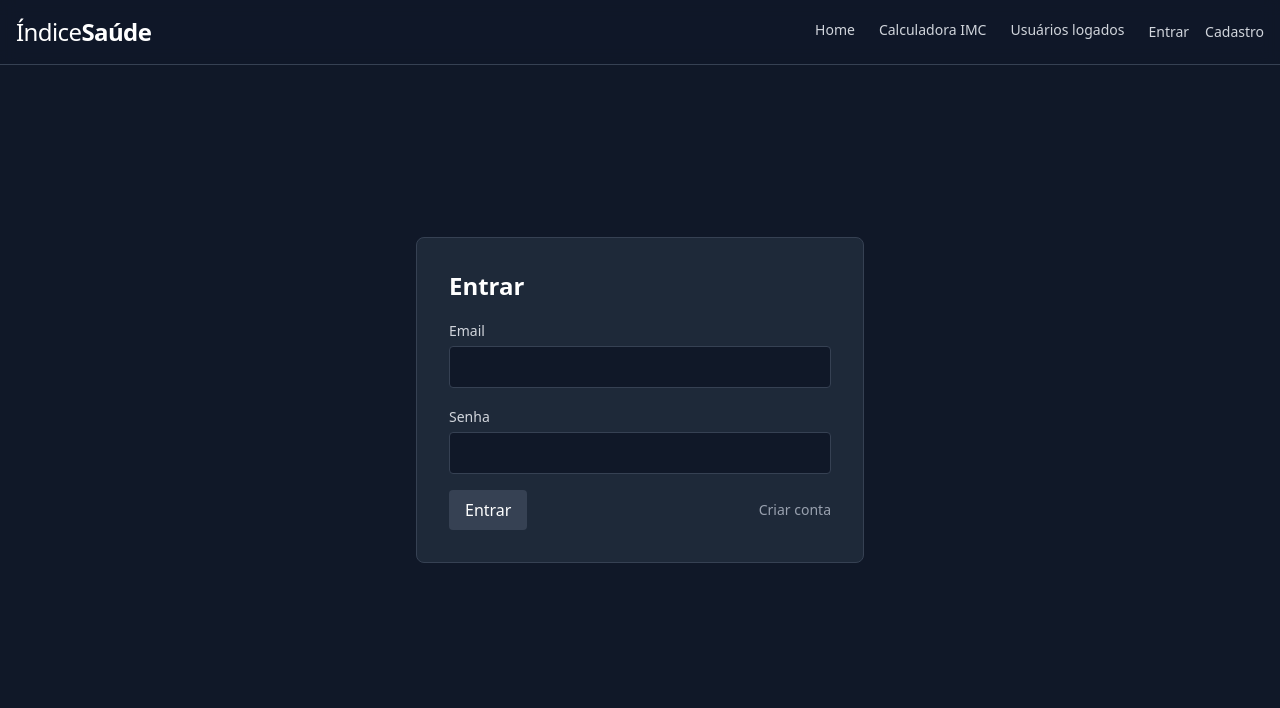
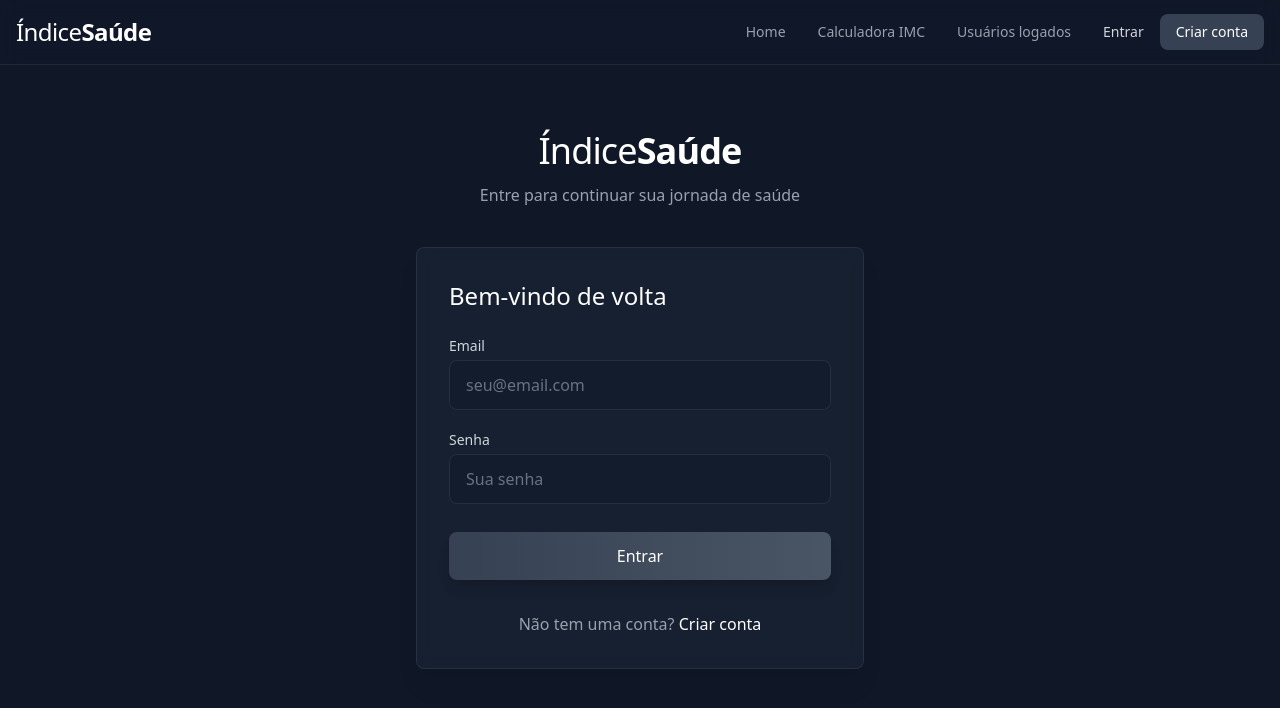
Before and after one commit to ViniciusRibeiroLopes/CalculadoraIMC_React, a React (Vite) app: page /login in a window 1280 px wide. Shown: the top 708 px of the page. Built offline with nearby package versions, Linux system fonts and the light colour scheme.

Commit message:
style: Revamp authentication UI for login and registration with improved styling and user experience

```diff
--- a/src/components/Auth/Login.jsx
+++ b/src/components/Auth/Login.jsx
@@ -20,46 +20,75 @@ export default function Login() {
   };
 
   return (
-    <div className="min-h-screen bg-gray-900 flex items-center justify-center">
-      <div className="w-full max-w-md bg-gray-800 p-8 rounded-lg border border-gray-700">
-        <h2 className="text-2xl font-bold text-white mb-4">Entrar</h2>
-        {error && <div className="text-red-400 mb-4">{error}</div>}
-        <form onSubmit={submit} className="space-y-4">
+    <div className="min-h-screen bg-gray-900 flex items-center justify-center px-4">
+      <div className="w-full max-w-md">
+        <div className="text-center mb-10">
+          <h1 className="text-4xl font-light tracking-tight text-white mb-3">
+            Índice<span className="font-bold">Saúde</span>
+          </h1>
+          <p className="text-gray-400">
+            Entre para continuar sua jornada de saúde
+          </p>
+        </div>
+
+        <div className="bg-gray-800/50 backdrop-blur-sm p-8 rounded-lg border border-gray-700/50 shadow-xl">
+          <h2 className="text-2xl font-light text-white mb-6">
+            Bem-vindo de volta
+          </h2>
+
+          {error && (
+            <div className="mb-6 p-4 bg-red-500/10 border border-red-500/20 rounded-lg">
+              <p className="text-red-400 text-sm">{error}</p>
+            </div>
+          )}
+
+          <form onSubmit={submit} className="space-y-5">
             <div>
-            <label className="text-sm text-gray-300">Email</label>
+              <label className="text-sm text-gray-300 mb-1 block">Email</label>
               <input
-              className="w-full mt-1 px-3 py-2 rounded bg-gray-900 border border-gray-700 text-white"
+                className="w-full px-4 py-3 rounded-lg bg-gray-900/50 border border-gray-700/50 text-white placeholder-gray-500 focus:outline-none focus:border-gray-600 transition-colors"
                 value={email}
                 onChange={(e) => setEmail(e.target.value)}
                 type="email"
+                placeholder="seu@email.com"
                 required
               />
             </div>
 
             <div>
-            <label className="text-sm text-gray-300">Senha</label>
+              <label className="text-sm text-gray-300 mb-1 block">Senha</label>
               <input
-              className="w-full mt-1 px-3 py-2 rounded bg-gray-900 border border-gray-700 text-white"
+                className="w-full px-4 py-3 rounded-lg bg-gray-900/50 border border-gray-700/50 text-white placeholder-gray-500 focus:outline-none focus:border-gray-600 transition-colors"
                 value={password}
                 onChange={(e) => setPassword(e.target.value)}
                 type="password"
+                placeholder="Sua senha"
                 required
               />
             </div>
 
-          <div className="flex items-center justify-between">
-            <button className="px-4 py-2 bg-gray-700 text-white rounded">
+            <div className="pt-2">
+              <button
+                type="submit"
+                className="w-full bg-gradient-to-r from-gray-700 to-gray-600 text-white py-3 rounded-lg font-medium hover:from-gray-600 hover:to-gray-500 transition-all duration-300 shadow-lg"
+              >
                 Entrar
               </button>
+            </div>
+          </form>
+
+          <div className="mt-8 text-center">
+            <p className="text-gray-400">
+              Não tem uma conta?{" "}
               <button
-              type="button"
                 onClick={() => navigate("/register")}
-              className="text-sm text-gray-400 hover:text-white"
+                className="text-white hover:text-gray-300 transition-colors font-medium"
               >
                 Criar conta
               </button>
+            </p>
           </div>
-        </form>
+        </div>
       </div>
     </div>
   );
--- a/src/components/Auth/Register.jsx
+++ b/src/components/Auth/Register.jsx
@@ -21,56 +21,84 @@ export default function Register() {
   };
 
   return (
-    <div className="min-h-screen bg-gray-900 flex items-center justify-center">
-      <div className="w-full max-w-md bg-gray-800 p-8 rounded-lg border border-gray-700">
-        <h2 className="text-2xl font-bold text-white mb-4">Criar Conta</h2>
-        {error && <div className="text-red-400 mb-4">{error}</div>}
-        <form onSubmit={submit} className="space-y-4">
+    <div className="min-h-screen bg-gray-900 flex items-center justify-center px-4">
+      <div className="w-full max-w-md">
+        <div className="text-center mb-10">
+          <h1 className="text-4xl font-light tracking-tight text-white mb-3">
+            Índice<span className="font-bold">Saúde</span>
+          </h1>
+          <p className="text-gray-400">Crie sua conta para começar</p>
+        </div>
+
+        <div className="bg-gray-800/50 backdrop-blur-sm p-8 rounded-lg border border-gray-700/50 shadow-xl">
+          <h2 className="text-2xl font-light text-white mb-6">
+            Criar nova conta
+          </h2>
+
+          {error && (
+            <div className="mb-6 p-4 bg-red-500/10 border border-red-500/20 rounded-lg">
+              <p className="text-red-400 text-sm">{error}</p>
+            </div>
+          )}
+
+          <form onSubmit={submit} className="space-y-5">
             <div>
-            <label className="text-sm text-gray-300">Nome</label>
+              <label className="text-sm text-gray-300 mb-1 block">Nome</label>
               <input
-              className="w-full mt-1 px-3 py-2 rounded bg-gray-900 border border-gray-700 text-white"
+                className="w-full px-4 py-3 rounded-lg bg-gray-900/50 border border-gray-700/50 text-white placeholder-gray-500 focus:outline-none focus:border-gray-600 transition-colors"
                 value={name}
                 onChange={(e) => setName(e.target.value)}
+                placeholder="Seu nome"
                 required
               />
             </div>
 
             <div>
-            <label className="text-sm text-gray-300">Email</label>
+              <label className="text-sm text-gray-300 mb-1 block">Email</label>
               <input
-              className="w-full mt-1 px-3 py-2 rounded bg-gray-900 border border-gray-700 text-white"
+                className="w-full px-4 py-3 rounded-lg bg-gray-900/50 border border-gray-700/50 text-white placeholder-gray-500 focus:outline-none focus:border-gray-600 transition-colors"
                 value={email}
                 onChange={(e) => setEmail(e.target.value)}
                 type="email"
+                placeholder="seu@email.com"
                 required
               />
             </div>
 
             <div>
-            <label className="text-sm text-gray-300">Senha</label>
+              <label className="text-sm text-gray-300 mb-1 block">Senha</label>
               <input
-              className="w-full mt-1 px-3 py-2 rounded bg-gray-900 border border-gray-700 text-white"
+                className="w-full px-4 py-3 rounded-lg bg-gray-900/50 border border-gray-700/50 text-white placeholder-gray-500 focus:outline-none focus:border-gray-600 transition-colors"
                 value={password}
                 onChange={(e) => setPassword(e.target.value)}
                 type="password"
+                placeholder="Escolha uma senha"
                 required
               />
             </div>
 
-          <div className="flex items-center justify-between">
-            <button className="px-4 py-2 bg-gray-700 text-white rounded">
-              Criar
-            </button>
+            <div className="pt-2">
               <button
-              type="button"
-              onClick={() => navigate("/login")}
-              className="text-sm text-gray-400 hover:text-white"
+                type="submit"
+                className="w-full bg-gradient-to-r from-gray-700 to-gray-600 text-white py-3 rounded-lg font-medium hover:from-gray-600 hover:to-gray-500 transition-all duration-300 shadow-lg"
               >
-              Já tenho conta
+                Criar conta
               </button>
             </div>
           </form>
+
+          <div className="mt-8 text-center">
+            <p className="text-gray-400">
+              Já tem uma conta?{" "}
+              <button
+                onClick={() => navigate("/login")}
+                className="text-white hover:text-gray-300 transition-colors font-medium"
+              >
+                Fazer login
+              </button>
+            </p>
+          </div>
+        </div>
       </div>
     </div>
   );
--- a/src/components/Navbar.jsx
+++ b/src/components/Navbar.jsx
@@ -6,6 +6,7 @@ export default function Navbar() {
   const navigate = useNavigate();
   const [isOpen, setIsOpen] = useState(false);
   const [user, setUser] = useState(getCurrentUser());
+  const [userMenuOpen, setUserMenuOpen] = useState(false);
   const currentPath = window.location.pathname;
 
   useEffect(() => {
@@ -13,8 +14,28 @@ export default function Navbar() {
     return unsub;
   }, []);
 
+  // Fecha menus quando clica fora
+  useEffect(() => {
+    const closeMenus = () => {
+      setIsOpen(false);
+      setUserMenuOpen(false);
+    };
+    window.addEventListener("click", closeMenus);
+    return () => window.removeEventListener("click", closeMenus);
+  }, []);
+
+  const handleMenuClick = (e) => {
+    e.stopPropagation(); // Previne que o click chegue no listener global
+    setIsOpen(!isOpen);
+  };
+
+  const handleUserMenuClick = (e) => {
+    e.stopPropagation(); // Previne que o click chegue no listener global
+    setUserMenuOpen(!userMenuOpen);
+  };
+
   return (
-    <nav className="fixed top-0 left-0 right-0 bg-gray-900/80 backdrop-blur-sm border-b border-gray-700 z-50">
+    <nav className="fixed top-0 left-0 right-0 bg-gray-900/80 backdrop-blur-sm border-b border-gray-800 z-50">
       <div className="container mx-auto px-4">
         <div className="flex items-center justify-between h-16">
           <div
@@ -26,65 +47,106 @@ export default function Navbar() {
             </div>
           </div>
 
-          <div className="hidden md:flex items-center space-x-6">
+          <div className="hidden md:flex items-center space-x-8">
             <button
               onClick={() => navigate("/")}
-              className={`text-sm font-medium pb-1 transition-colors ${
-                currentPath === "/"
-                  ? "border-b-2 border-gray-400 text-white"
-                  : "text-gray-300 hover:text-white"
+              className={`text-sm font-medium transition-all hover:text-white relative group ${
+                currentPath === "/" ? "text-white" : "text-gray-400"
               }`}
             >
               Home
+              <div
+                className={`absolute bottom-0 left-0 w-full h-0.5 bg-gray-400 transform origin-left transition-transform duration-300 ${
+                  currentPath === "/"
+                    ? "scale-x-100"
+                    : "scale-x-0 group-hover:scale-x-100"
+                }`}
+              ></div>
             </button>
+
             <button
               onClick={() => navigate("/imc")}
-              className={`text-sm font-medium pb-1 transition-colors ${
-                currentPath === "/imc"
-                  ? "border-b-2 border-gray-400 text-white"
-                  : "text-gray-300 hover:text-white"
+              className={`text-sm font-medium transition-all hover:text-white relative group ${
+                currentPath === "/imc" ? "text-white" : "text-gray-400"
               }`}
             >
               Calculadora IMC
+              <div
+                className={`absolute bottom-0 left-0 w-full h-0.5 bg-gray-400 transform origin-left transition-transform duration-300 ${
+                  currentPath === "/imc"
+                    ? "scale-x-100"
+                    : "scale-x-0 group-hover:scale-x-100"
+                }`}
+              ></div>
             </button>
 
             <button
               onClick={() => navigate("/users")}
-              className={`text-sm font-medium pb-1 transition-colors ${
-                currentPath === "/users"
-                  ? "border-b-2 border-gray-400 text-white"
-                  : "text-gray-300 hover:text-white"
+              className={`text-sm font-medium transition-all hover:text-white relative group ${
+                currentPath === "/users" ? "text-white" : "text-gray-400"
               }`}
             >
               Usuários logados
+              <div
+                className={`absolute bottom-0 left-0 w-full h-0.5 bg-gray-400 transform origin-left transition-transform duration-300 ${
+                  currentPath === "/users"
+                    ? "scale-x-100"
+                    : "scale-x-0 group-hover:scale-x-100"
+                }`}
+              ></div>
             </button>
 
             {user ? (
-              <div className="flex items-center gap-4">
-                <div className="text-sm text-gray-300">{user.name}</div>
+              <div className="relative" onClick={handleUserMenuClick}>
+                <button className="flex items-center space-x-3 text-gray-300 hover:text-white transition-colors">
+                  <span className="text-sm font-medium">{user.name}</span>
+                  <svg
+                    className={`w-4 h-4 transform transition-transform ${
+                      userMenuOpen ? "rotate-180" : ""
+                    }`}
+                    fill="none"
+                    stroke="currentColor"
+                    viewBox="0 0 24 24"
+                  >
+                    <path
+                      strokeLinecap="round"
+                      strokeLinejoin="round"
+                      strokeWidth="2"
+                      d="M19 9l-7 7-7-7"
+                    />
+                  </svg>
+                </button>
+
+                {userMenuOpen && (
+                  <div className="absolute right-0 mt-2 w-48 rounded-lg bg-gray-800 border border-gray-700 shadow-lg overflow-hidden">
+                    <div className="py-2 px-4 text-sm text-gray-400 border-b border-gray-700">
+                      {user.email}
+                    </div>
                     <button
                       onClick={() => {
                         logoutUser();
                         navigate("/");
                       }}
-                  className="text-sm text-gray-300 hover:text-white"
+                      className="w-full text-left px-4 py-2 text-sm text-gray-300 hover:bg-gray-700 transition-colors"
                     >
-                  Sair
+                      Sair da conta
                     </button>
                   </div>
+                )}
+              </div>
             ) : (
-              <div className="flex items-center gap-4">
+              <div className="flex items-center space-x-4">
                 <button
                   onClick={() => navigate("/login")}
-                  className="text-sm text-gray-300 hover:text-white"
+                  className="text-sm font-medium text-gray-300 hover:text-white transition-colors"
                 >
                   Entrar
                 </button>
                 <button
                   onClick={() => navigate("/register")}
-                  className="text-sm text-gray-300 hover:text-white"
+                  className="text-sm font-medium px-4 py-2 bg-gray-700 hover:bg-gray-600 text-white rounded-lg transition-colors"
                 >
-                  Cadastro
+                  Criar conta
                 </button>
               </div>
             )}
@@ -92,8 +154,8 @@ export default function Navbar() {
 
           {/* Mobile Menu Button */}
           <button
-            onClick={() => setIsOpen(!isOpen)}
-            className="md:hidden text-gray-300 hover:text-white transition-colors"
+            onClick={handleMenuClick}
+            className="md:hidden text-gray-300 hover:text-white transition-colors z-50"
           >
             <svg
               className="w-6 h-6"
@@ -122,16 +184,17 @@ export default function Navbar() {
 
         {/* Mobile Menu */}
         {isOpen && (
-          <div className="md:hidden pb-4 space-y-2 animate-fade-in">
+          <div className="fixed inset-0 bg-gray-900/95 md:hidden z-40">
+            <div className="flex flex-col items-center justify-center min-h-screen space-y-8 py-8">
               <button
                 onClick={() => {
                   navigate("/");
                   setIsOpen(false);
                 }}
-              className={`block w-full text-left px-4 py-3 font-medium transition-colors ${
+                className={`text-2xl font-medium transition-colors ${
                   currentPath === "/"
-                  ? "text-white bg-gray-800"
-                  : "text-gray-300 hover:text-white hover:bg-gray-800"
+                    ? "text-white"
+                    : "text-gray-400 hover:text-white"
                 }`}
               >
                 Home
@@ -141,10 +204,10 @@ export default function Navbar() {
                   navigate("/imc");
                   setIsOpen(false);
                 }}
-              className={`block w-full text-left px-4 py-3 font-medium transition-colors ${
+                className={`text-2xl font-medium transition-colors ${
                   currentPath === "/imc"
-                  ? "text-white bg-gray-800"
-                  : "text-gray-300 hover:text-white hover:bg-gray-800"
+                    ? "text-white"
+                    : "text-gray-400 hover:text-white"
                 }`}
               >
                 Calculadora IMC
@@ -155,37 +218,38 @@ export default function Navbar() {
                   navigate("/users");
                   setIsOpen(false);
                 }}
-              className={`block w-full text-left px-4 py-3 font-medium transition-colors ${
+                className={`text-2xl font-medium transition-colors ${
                   currentPath === "/users"
-                  ? "text-white bg-gray-800"
-                  : "text-gray-300 hover:text-white hover:bg-gray-800"
+                    ? "text-white"
+                    : "text-gray-400 hover:text-white"
                 }`}
               >
                 Usuários logados
               </button>
 
               {user ? (
-              <div className="px-4 py-3 flex items-center justify-between">
-                <div className="text-white">{user.name}</div>
+                <div className="flex flex-col items-center space-y-4">
+                  <div className="text-xl text-white">{user.name}</div>
+                  <div className="text-sm text-gray-400">{user.email}</div>
                   <button
                     onClick={() => {
                       logoutUser();
                       navigate("/");
                       setIsOpen(false);
                     }}
-                  className="text-sm text-gray-300 hover:text-white"
+                    className="text-lg text-gray-300 hover:text-white"
                   >
-                  Sair
+                    Sair da conta
                   </button>
                 </div>
               ) : (
-              <div className="px-4 py-3 flex items-center gap-4">
+                <div className="flex flex-col items-center space-y-4">
                   <button
                     onClick={() => {
                       navigate("/login");
                       setIsOpen(false);
                     }}
-                  className="text-gray-300 hover:text-white"
+                    className="text-xl text-gray-300 hover:text-white"
                   >
                     Entrar
                   </button>
@@ -194,12 +258,13 @@ export default function Navbar() {
                       navigate("/register");
                       setIsOpen(false);
                     }}
-                  className="text-gray-300 hover:text-white"
+                    className="text-xl px-6 py-3 bg-gray-700 hover:bg-gray-600 text-white rounded-lg transition-colors"
                   >
-                  Cadastro
+                    Criar conta
                   </button>
                 </div>
               )}
+            </div>
           </div>
         )}
       </div>
```
Lines whose indentation alone changed are shown as unchanged.
